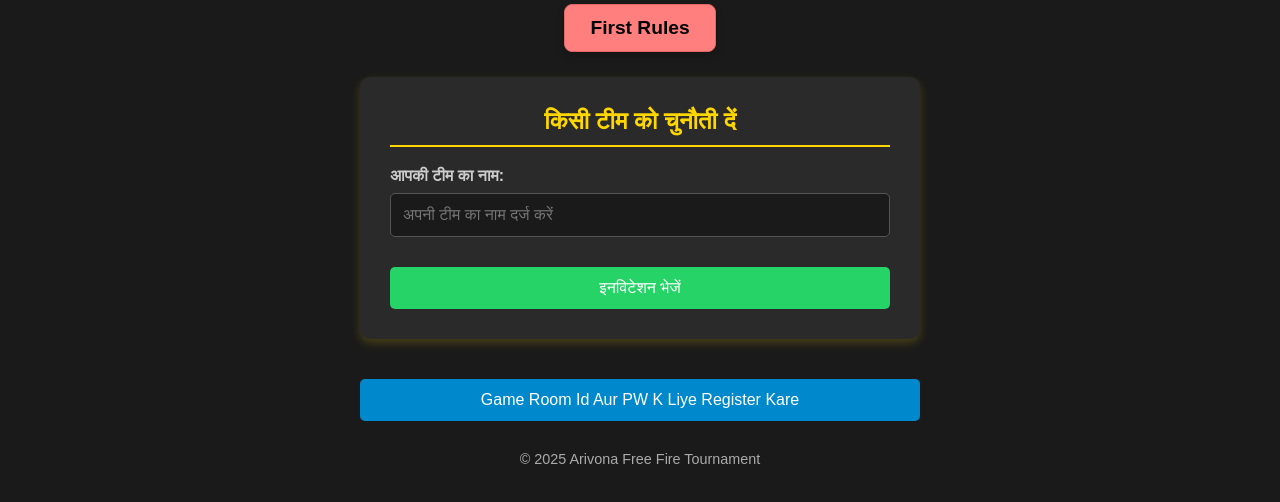
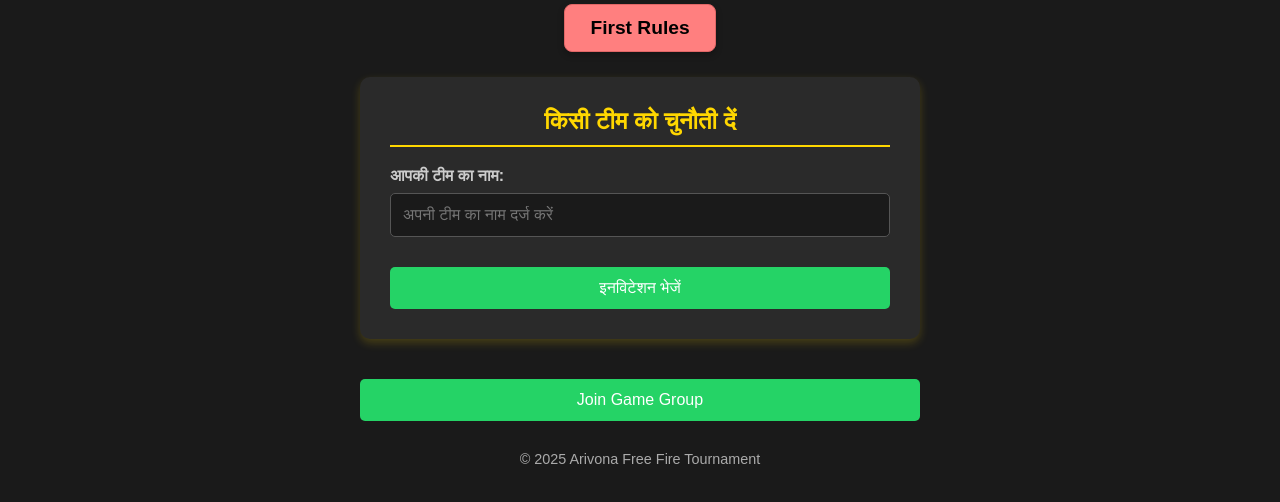
Before and after one commit to Mashkr14/Arivona.freefiremax, a plain HTML site: page index.html in a window 1280 px wide. Shown: the part 402-904 px from the top of the page. Drawn offline with Linux system fonts and the light colour scheme.

Commit message:
index.html

```diff
--- a/index.html
+++ b/index.html
@@ -266,10 +266,9 @@
     </div>
 
     <div class="telegram-section">
-      <a href="https://t.me/iampermanent" target="_blank" class="telegram-button">
-        Game Room Id Aur PW K Liye Register Kare
+      <a href="https://chat.whatsapp.com/ENRImeeSIYjGOtzRgaCsMo" target="_blank" class="whatsapp-button">
+        Join Game Group
       </a>
-
     </div>
 
     <div class="footer">
@@ -315,4 +314,4 @@
   </script>
 
 </body>
-        </html>
+</html>
```
